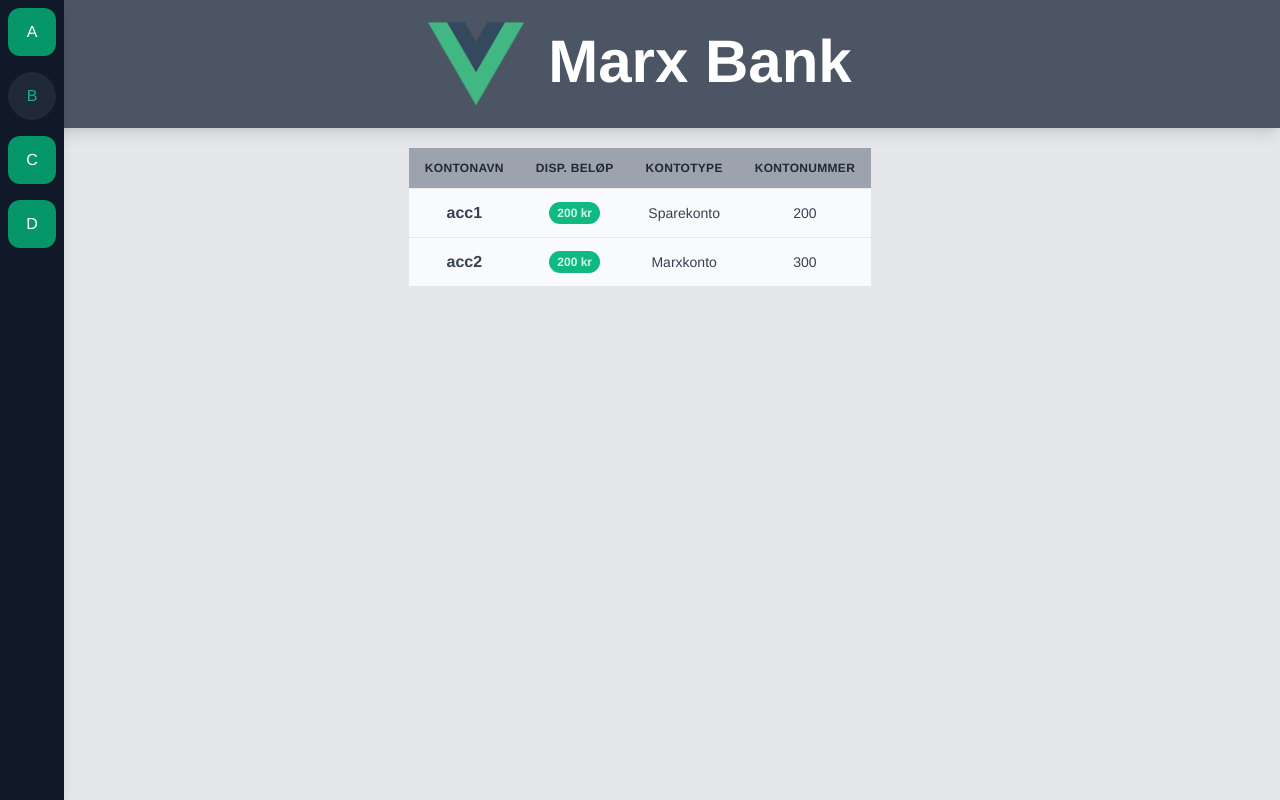
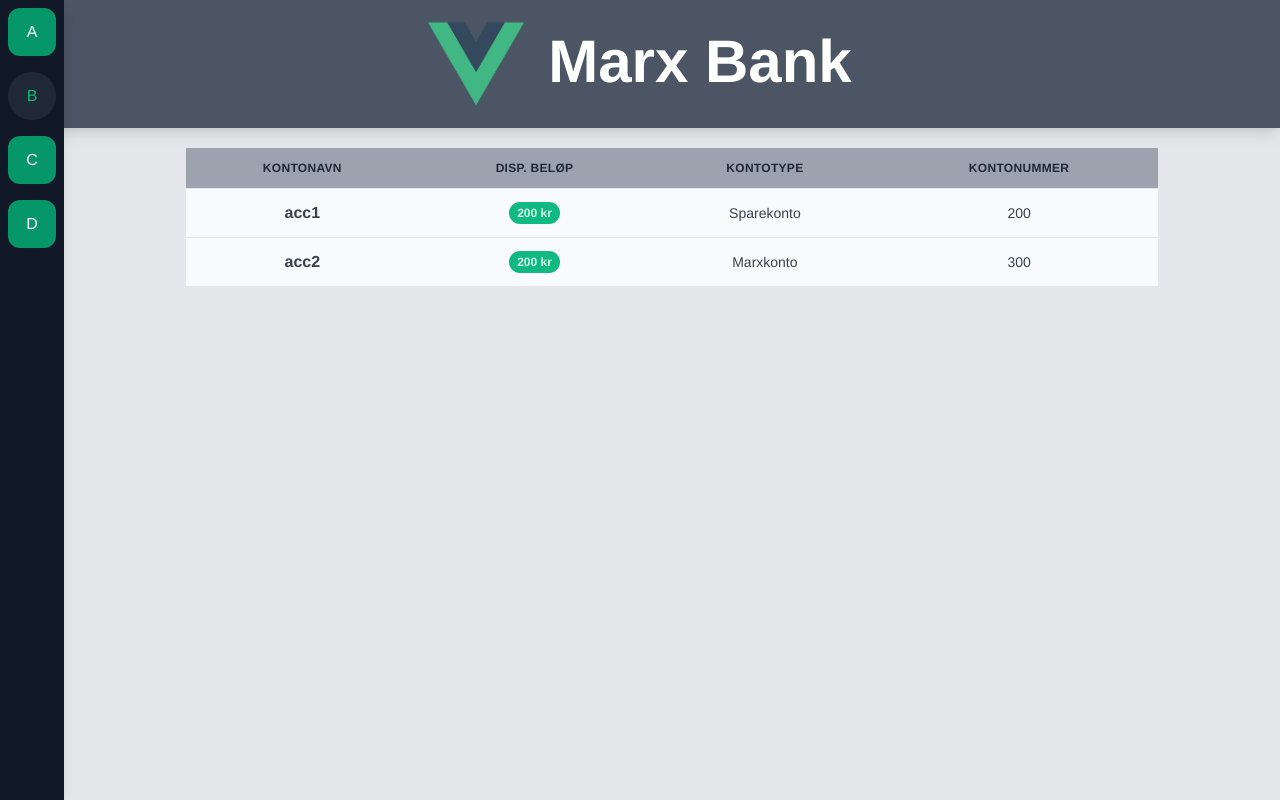
Before and after one commit to eriksalv/marxbank, a Vue app in the folder marxbankvue/: page / in a window 1280 px wide. Built offline with nearby package versions, Linux system fonts and the light colour scheme.

Commit message:
fix(#113): fikset z-index til th

```diff
--- a/marxbankvue/src/App.vue
+++ b/marxbankvue/src/App.vue
@@ -2,7 +2,7 @@
   <div class="p-0 m-0 bg-gray-200 h-screen w-screen">
     <Header/>
     <SideBar/>
-    <main class="flex flex-row flex-wrap justify-center items-center">
+    <main class="flex flex-row flex-wrap justify-center items-start ml-16 bg-gray-200">
       <router-view></router-view>
     </main>
   </div>
--- a/marxbankvue/src/components/SideBar.vue
+++ b/marxbankvue/src/components/SideBar.vue
@@ -1,6 +1,6 @@
 <template>
     <nav class="fixed top-0 left-0 h-screen w-16 m-0 flex flex-col
-                bg-gray-900 text-white shadow-lg">
+                bg-gray-900 text-white shadow-lg z-10">
         <SideBarIcon icon="A" text="Hovedmeny" to="/"/>
         <SideBarIcon icon="B" text="Overføring" to="/about"/>
         <SideBarIcon icon="C" text="Mine kontoer" to="/"/>
--- a/marxbankvue/src/views/Home.vue
+++ b/marxbankvue/src/views/Home.vue
@@ -1,6 +1,6 @@
 <template>
-  <div class="">
-    <AccountList class=""></AccountList>
+  <div class="flex flex-row flex-wrap min-w-[80%]">
+    <AccountList class="min-w-max"></AccountList>
   </div>
 </template>
 
```
